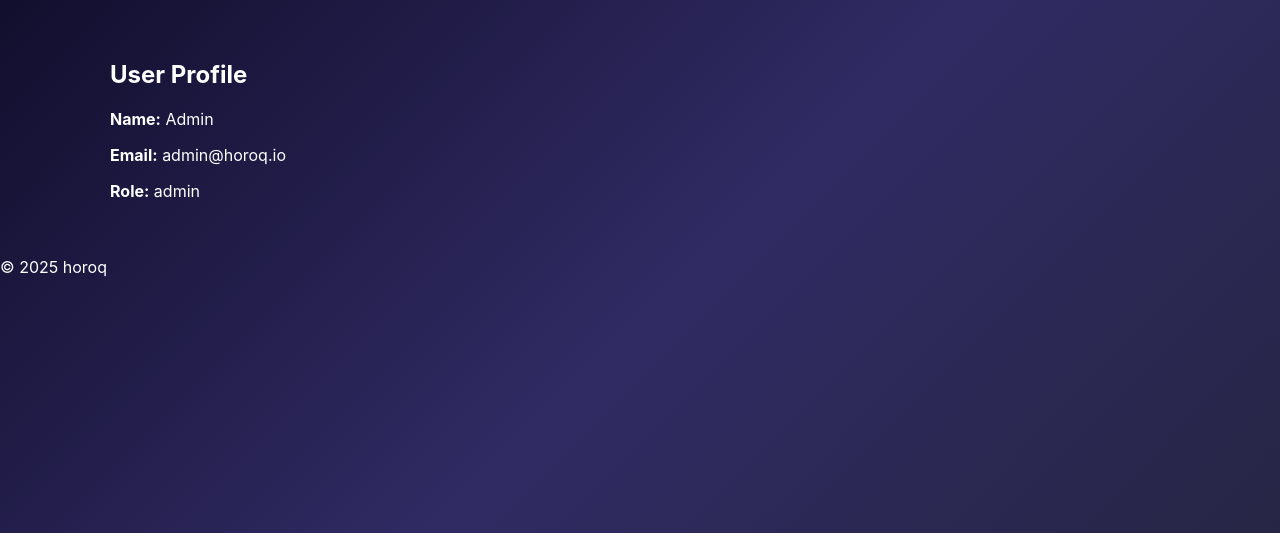
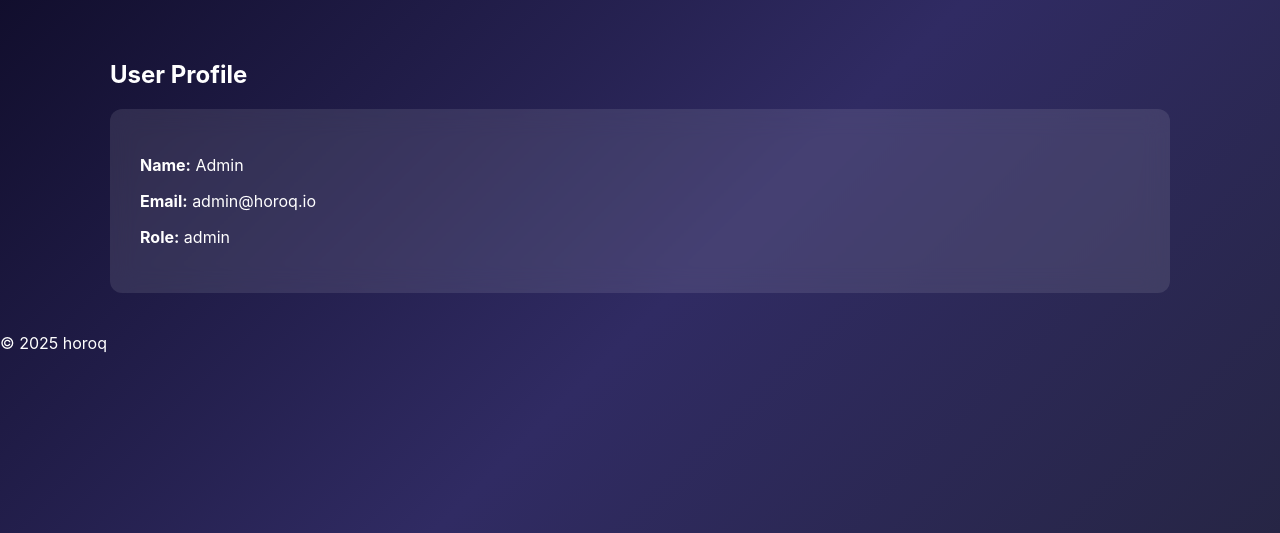
Before and after one commit to muhamedfarish/bac, a Flask app: page /admin/view-profile?user_id=3 in a window 1280 px wide. Shown: the part 74-607 px from the top of the page. Run offline with Flask 3, Linux system fonts and the light colour scheme.

Commit message:
Update profile.html

```diff
--- a/templates/profile.html
+++ b/templates/profile.html
@@ -4,7 +4,7 @@
 <section class="dashboard">
     <h1>User Profile</h1>
 
-    <div class="card">
+    <div class="glass-card">
         <p><strong>Name:</strong> {{ user.name }}</p>
         <p><strong>Email:</strong> {{ user.email }}</p>
         <p><strong>Role:</strong> {{ user.role }}</p>
```
